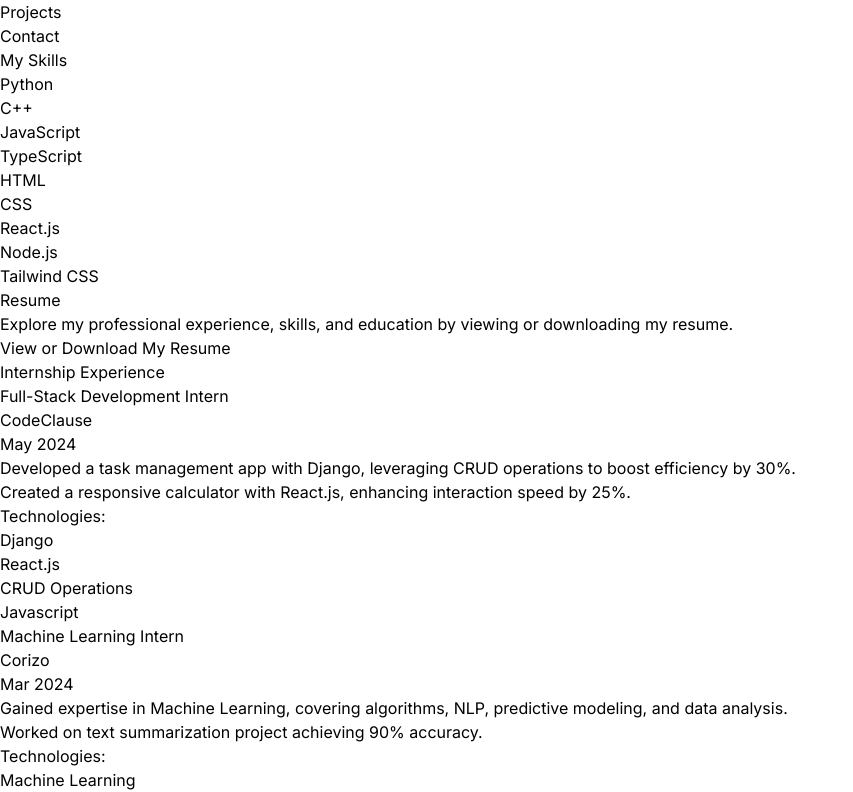
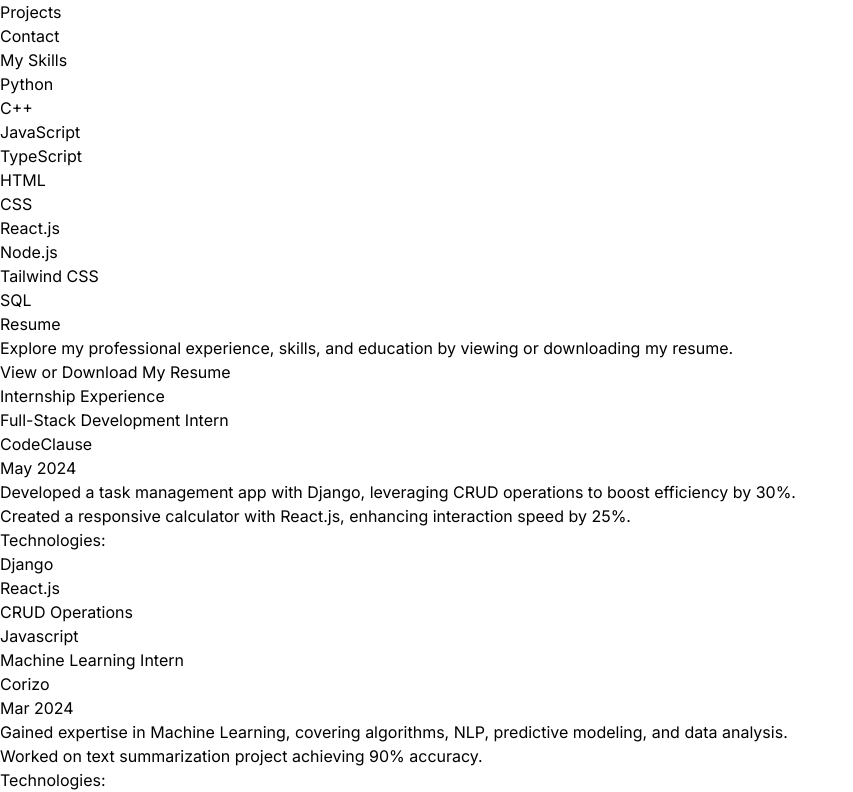
Before and after one commit to prathu10/PORTFOLIO-WEBSITE-NEW, a React (Vite) app: page / in a window 1280 px wide. Shown: the part 1117-1909 px from the top of the page, without its empty margins (0-853 px from the left). Built offline with nearby package versions, Linux system fonts and the light colour scheme.

Commit message:
new skill added

```diff
--- a/src/App.jsx
+++ b/src/App.jsx
@@ -50,6 +50,7 @@
               "React.js",
               "Node.js",
               "Tailwind CSS",
+              "SQL"
             ].map((skill, index) => (
               <div
                 key={index}
```
